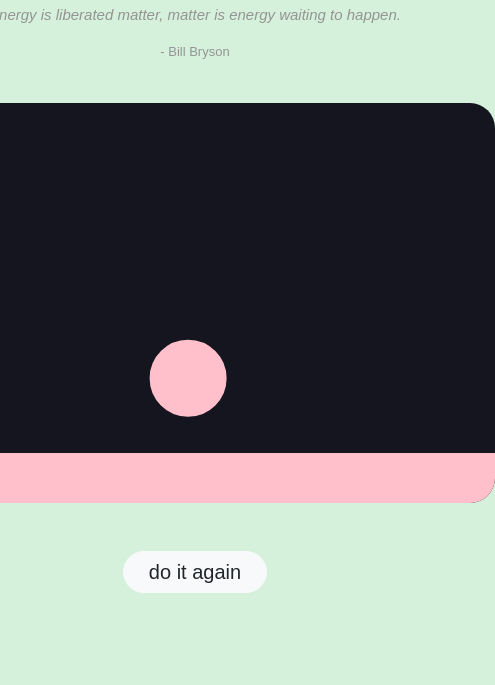
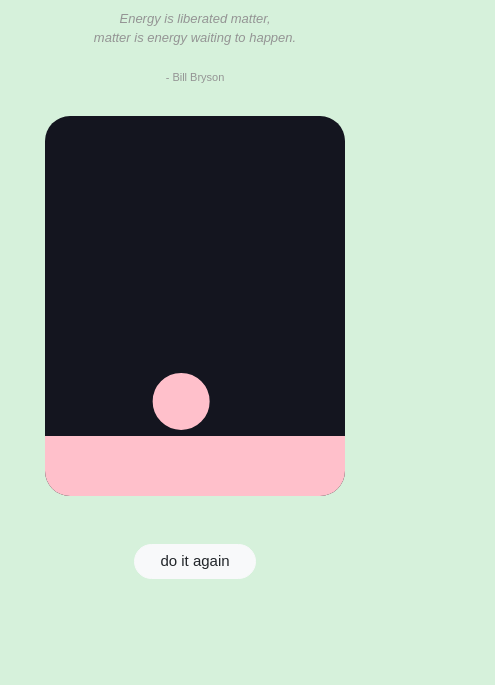
Before and after one commit to clasei/matter-animation, a plain HTML site: page index.html in a window 390 px wide. Shown: the part 159-844 px from the top of the page, 495 px wide, since content can reach past the window. Drawn offline with nearby package versions, Linux system fonts and the light colour scheme.

Commit message:
animation style adjusted, first mobile (#2)

```diff
--- a/css/style.css
+++ b/css/style.css
@@ -29,24 +29,25 @@ body {
 
 #main-title {
     animation: colorChange 13s infinite;
-    padding-top: 15px;
+    padding-top: 10px;
 }
 
 .quote {
     font-size: 15px;
     font-style: italic;
     font-weight: 400;
-    padding-top: 10px;
+    padding-top: 15px;
+    padding-bottom: 5px;
 }
 
 .author {
     font-size: 13px;
-    padding-bottom: 25px;
+    padding-bottom: 15px;
 }
 
 #animation {
-    width: 600px;
-    height: 400px;
+    width: max-content;
+    height: 380px;
     margin: auto;
     border-radius: 25px;
     overflow: hidden;
@@ -65,19 +66,26 @@ body {
     padding: 5px 25px;
 }
 
-@media only screen and (max-width: 480px) {
-
-    #container {
-        max-width: 600px;
+@media only screen and (max-width: 600px) {
+    #main-title {
+        font-size: 24px;
     }
 
-    #main-title {
-        font-size: 31px;
+    .quote {
+        font-size: 13px;
     }
 
+    .author {
+        font-size: 11px;
+    }
 
     #animation {
         width: 100%;
-     }
+        height: 380px;
 
+    }
+
+    .btn.btn-light {
+        font-size: 15px;
+    }
 }
--- a/index.html
+++ b/index.html
@@ -12,7 +12,7 @@
 <body>
     <div id="container">
         <h1 id="main-title">animationMatter</h1>
-        <p class="quote">Energy is liberated matter, matter is energy waiting to happen.</p>
+        <p class="quote">Energy is liberated matter, <br>matter is energy waiting to happen.</p>
         <p class="author">- Bill Bryson</p>
         <div id="animation"></div>
         <button id="restartButton" class="btn btn-light btn-lg mt-5">do it again</button>
--- a/js/animationMatter.js
+++ b/js/animationMatter.js
@@ -6,10 +6,10 @@ document.addEventListener("DOMContentLoaded", function() {
 
     document.getElementById('restartButton').addEventListener('click', function() {
         Matter.Engine.clear(engine);
-        Matter.Render.stop(render); // Detenemos el render
-        render.canvas.remove(); // Eliminamos el canvas actual
-        render.context = null; // Limpiamos el contexto del render
-        render.textures = {}; // Limpiamos las texturas del render
+        Matter.Render.stop(render);
+        render.canvas.remove();     // current canvas removed here
+        render.context = null;      // context cleaned
+        render.textures = {};       // render's textures cleaned
         initAnimation();
     });
 });
@@ -20,13 +20,13 @@ function initAnimation() {
         element: document.getElementById('animation'),
         engine: engine,
         options: {
-            width: 600,
-            height: 400,
+            width: 300,
+            height: 380,
             wireframes: false
         }
     });
 
-    ball = Bodies.circle(300, 0, 35, {
+    ball = Bodies.circle(150, 0, 25, {
         density: 0.03,
         frictionAir: 0.003,
         restitution: 0.9,
@@ -38,7 +38,7 @@ function initAnimation() {
         }
     });
 
-    ground = Bodies.rectangle(300, 385, 600, 70, {
+    ground = Bodies.rectangle(300, 385, 600, 130, {
         isStatic: true,
         render: {
             fillStyle: 'pink',
```
